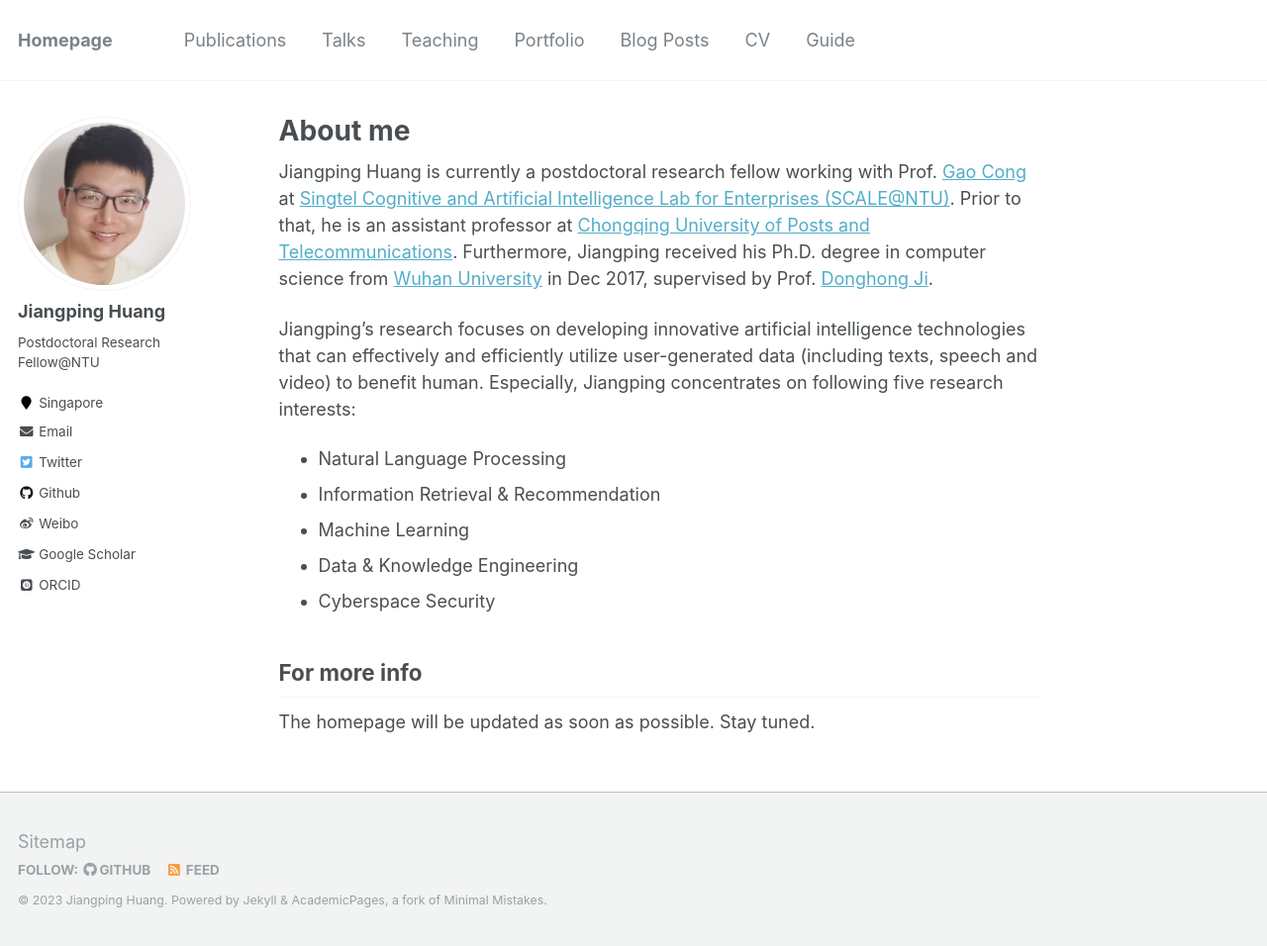
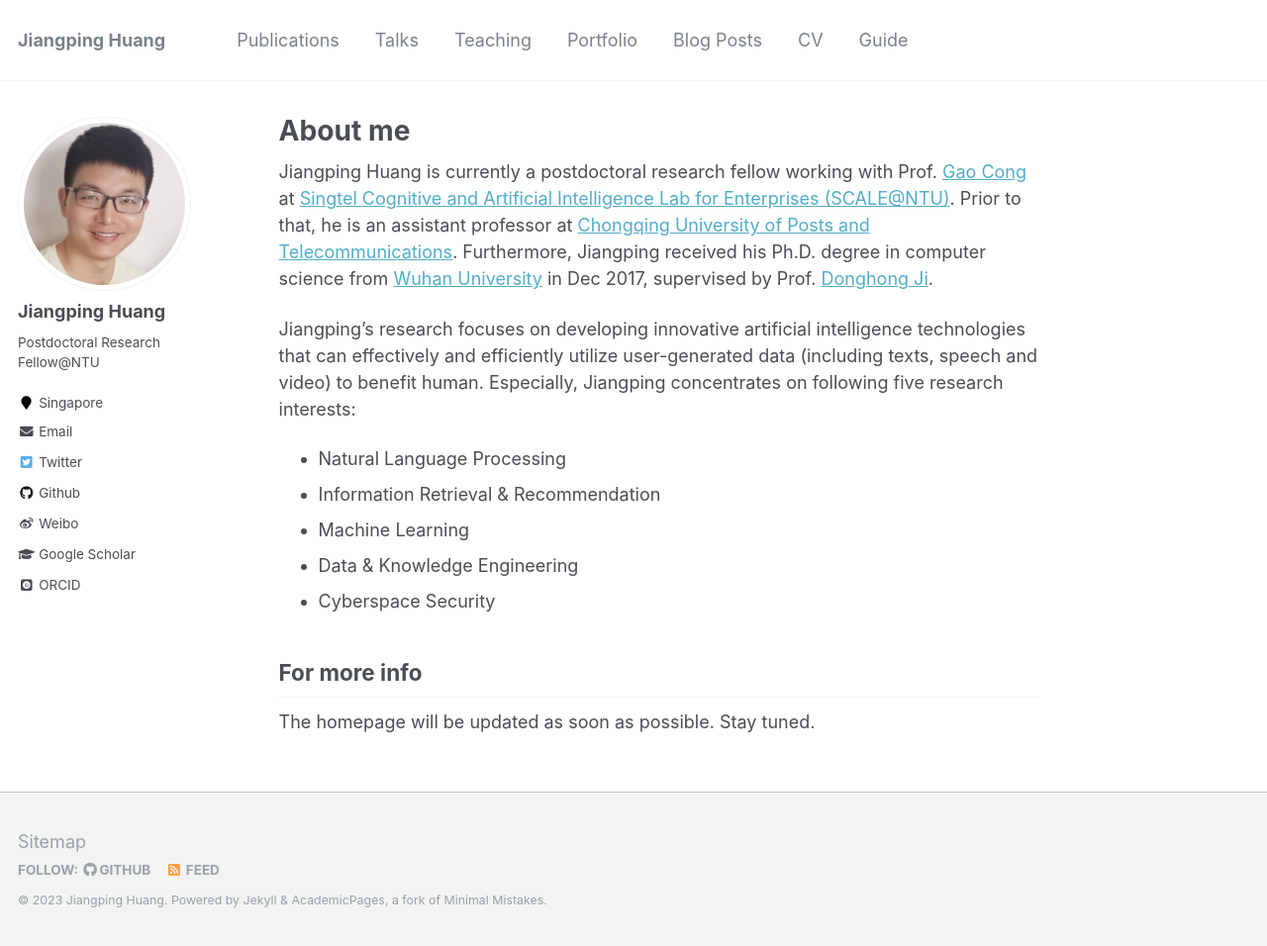
Before and after one commit to jiangpinghuang/h-jp.github.io, a Jekyll site: the page built from _pages/about.md, in a window 1280 px wide and 956 px high. Shown: the whole window at 99% size. Built offline with Jekyll 4.4.1, drawn with Linux system fonts in a browser that asks for light colours; some web fonts are replaced.

Commit message:
initial commit

```diff
--- a/_config.yml
+++ b/_config.yml
@@ -7,7 +7,7 @@
 
 # Site Settings
 locale                   : "en-US"
-title                    : "Homepage"
+title                    : "Jiangping Huang"
 title_separator          : "-"
 name                     : &name "Jiangping Huang"
 description              : &description "Postdoctoral Researcher@NTU"
```
